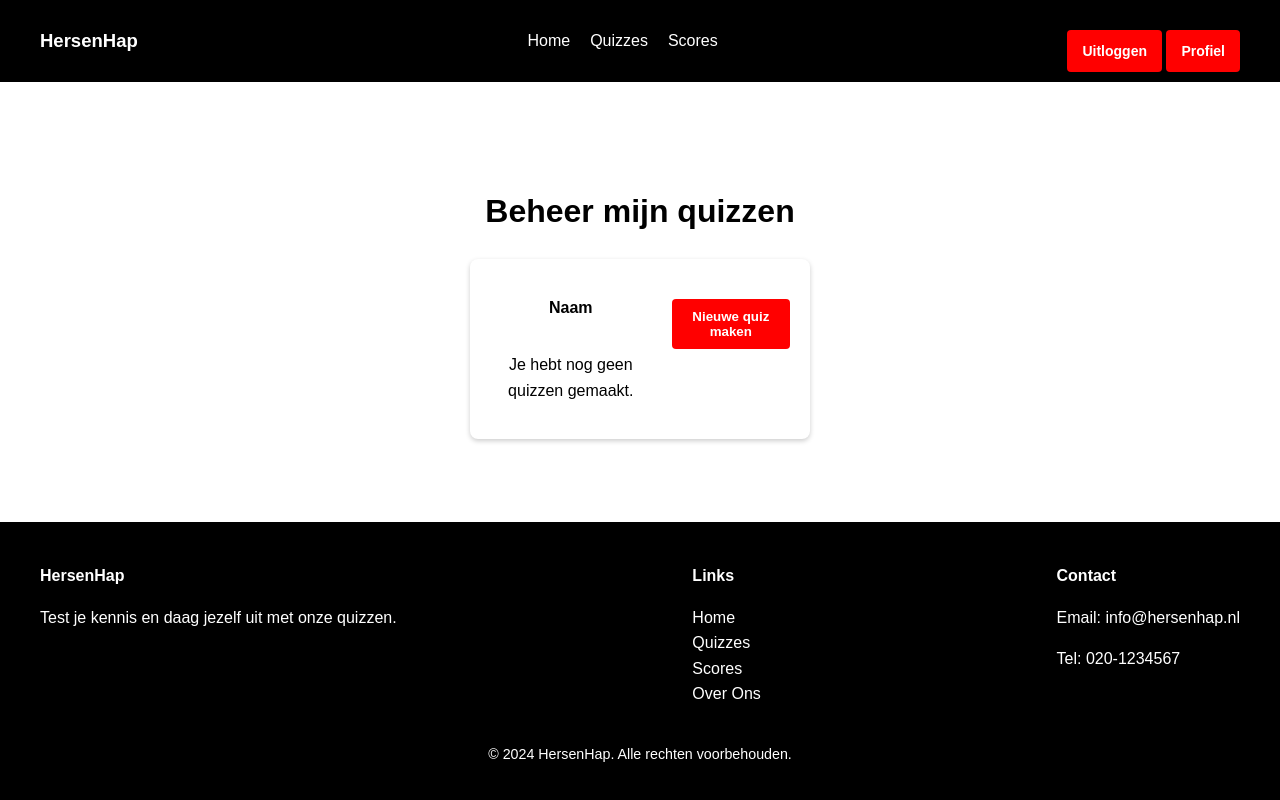
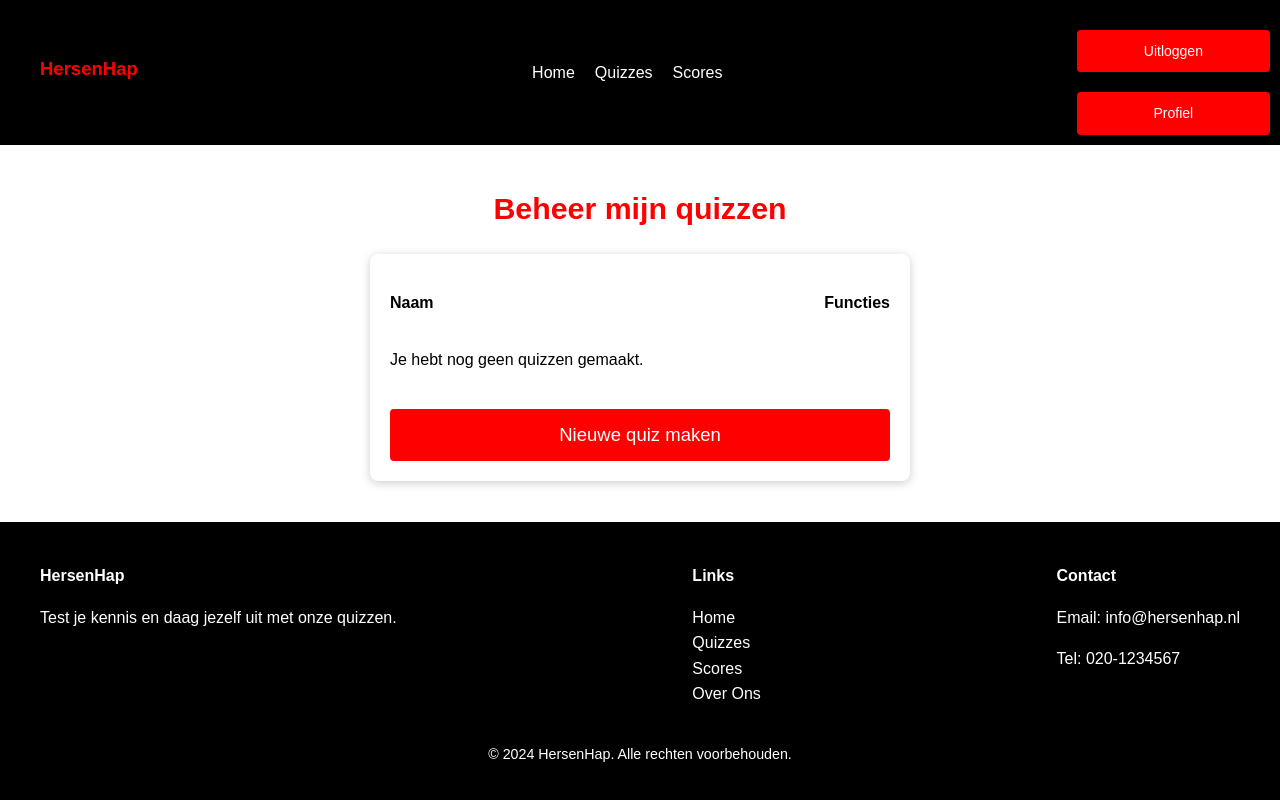
Before and after one commit to lorexgmd/Quiz-project, a PHP site: page /teacher.php in a window 1280 px wide. Run offline with PHP 8.4, Linux system fonts and the light colour scheme; the visitor is signed in with stand-in values (Sample User, id 1); data that the repository does not hold is empty.

Commit message:
Quiz beheer page front end ver 1

```diff
--- a/styles/profile.css
+++ b/styles/profile.css
@@ -123,4 +123,6 @@
     border-radius: 4px;
     cursor: pointer;
     text-align: center;
+    margin-left: 22px;
+    text-decoration: none;
 }
--- a/styles/teacher.css
+++ b/styles/teacher.css
@@ -1,7 +1,6 @@
 html, body {
     margin: 0;
     font-family: Arial, sans-serif;
-    line-height: 1.6;
     color: var(--secondary-text-clr);
     display: flex;
     flex-direction: column;
@@ -23,70 +22,89 @@
    }
 
 .main {
-    box-shadow: 0 2px 5px rgba(0, 0, 0, 0.1);
-    flex: 1;
-    margin: 0;
-    box-sizing: border-box;
-    justify-content: center;
-    align-items: center;
     display: flex;
     flex-direction: column;
+    align-items: center;
+    padding: 20px;
+    background-color: var(--secondary-bg-clr);
 }
 
-.main a {
+h1 {
+    font-size: var(--title-size);
+    margin-bottom: 20px;
+    color: var(--main-clr);
+}
+
+.card {
+    width: 100%;
+    max-width: 500px;
+    background: var(--secondary-bg-clr);
+    padding: 20px;
+    border-radius: 8px;
+    box-shadow: 0 2px 10px rgba(0, 0, 0, 0.2);
+    text-align: left;
+}
+
+.quiz-header {
+    display: flex;
+    justify-content: space-between;
+    font-weight: bold;
+    margin-bottom: 10px;
+}
+
+.quiz-item {
+    display: flex;
+    justify-content: space-between;
+    align-items: center;
+    padding: 10px 0;
+    border-bottom: 1px solid #ddd;
+}
+
+.quiz-name {
+    flex: 1;
+    font-size: var(--medium-size);
+    color: var(--secondary-text-clr);
+}
+
+.quiz-actions {
+    display: flex;
+    gap: 10px;
+}
+
+.btn-edit {
+    color: var(--main-clr);
     text-decoration: none;
-    color: var(--main-clr);
+    font-size: var(--small-size);
     font-weight: bold;
 }
 
-.main .card {
-    background: var(--secondary-bg-clr);
-    padding: 20px;
-    border-radius: 8px;
-    box-shadow: 0 2px 5px rgba(0, 0, 0, 0.2);
-    display: grid;
-    grid-template-columns: 2;
+.btn-delete {
+    background: var(--main-clr);
+    color: var(--primary-text-clr);
+    border: none;
+    border-radius: 4px;
+    padding: 5px 10px;
+    cursor: pointer;
+    font-size: var(--small-size);
 }
 
 .btn {
-    display: inline-block;
+    width: 100%;
     background-color: var(--main-clr);
     color: var(--primary-text-clr);
-    text-decoration: none;
-    padding: 10px 20px;
+    padding: 15px 0;
+    text-align: center;
     border-radius: 4px;
-    font-weight: bold;
+    font-size: var(--medium-size);
     margin-top: 20px;
     cursor: pointer;
     border: none;
 }
 
-.bton {
-    display: inline-block;
-    background-color: var(--secondary-bg-clr);
-    color: var(--main-clr);
-    text-decoration: none;
-    padding: 10px 20px;
-    border-radius: 4px;
-    font-weight: bold;
-    margin-top: 20px;
-    cursor: pointer;
-    border: none;
+.btn:hover {
+    background-color: var(--hover-button-clr);
 }
 
-.ppp{
-    font-weight: bold;
+.quiz-item:last-child {
+    border-bottom: none;
 }
-
-.row {
-    display: flex;
-    justify-content: space-between;
-    align-items: flex-start;
-    gap: 20px;
-}
-
-.column {
-    display: flex;
-    flex-direction: column;
-    align-items: center;
-}
--- a/teacher.php
+++ b/teacher.php
@@ -53,29 +53,30 @@
     <main class="main">
     <h1>Beheer mijn quizzen</h1>
     <div class="card">
-        <div class="row">
-            <div class="column">
-            <p class="ppp">Naam</p>
+        <div class="quiz-header">
+            <p>Naam</p>
+            <p>Functies</p>
+        </div>
         <?php if (count($quizzes) > 0): ?>
             <?php foreach ($quizzes as $quiz): ?>
-                    <?php echo htmlspecialchars($quiz['quiz_name']); ?>
+                <div class="quiz-item">
+                    <p class="quiz-name"><?php echo htmlspecialchars($quiz['quiz_name']); ?></p>
+                    <div class="quiz-actions">
+                        <a href="editQuiz.php?quiz_id=<?php echo $quiz['quiz_id']; ?>" class="btn-edit">Bewerk</a>
+                        <form action="deleteQuiz.php" method="post" onsubmit="return confirm('Weet je zeker dat je deze quiz wilt verwijderen?');">
+                            <input type="hidden" name="quiz_id" value="<?php echo $quiz['quiz_id']; ?>">
+                            <button type="submit" class="btn-delete">Verwijder</button>
+                        </form>
                     </div>
-            <div class="column">
-                <p class="ppp">Functies</p>
-                    <a href="editQuiz.php?quiz_id=<?php echo $quiz['quiz_id']; ?>">Bewerk</a>
-                    <form action="deleteQuiz.php" method="post" style="display:inline;" onsubmit="return confirm('Weet je zeker dat je deze quiz wilt verwijderen?');">
-                        <input type="hidden" name="quiz_id" value="<?php echo $quiz['quiz_id']; ?>">
-                        <button class="bton" type="submit">Verwijder</button>
-                    </form>
                 </div>
             <?php endforeach; ?>
         <?php else: ?>
             <p>Je hebt nog geen quizzen gemaakt.</p>
         <?php endif; ?>
-    </div>
         <button class="btn" onclick="gotoQuiz()">Nieuwe quiz maken</button>
     </div>
 </main>
+
 
     <footer class="footer">
         <div class="container footer-content">
```
Lines whose indentation alone changed are shown as unchanged.
